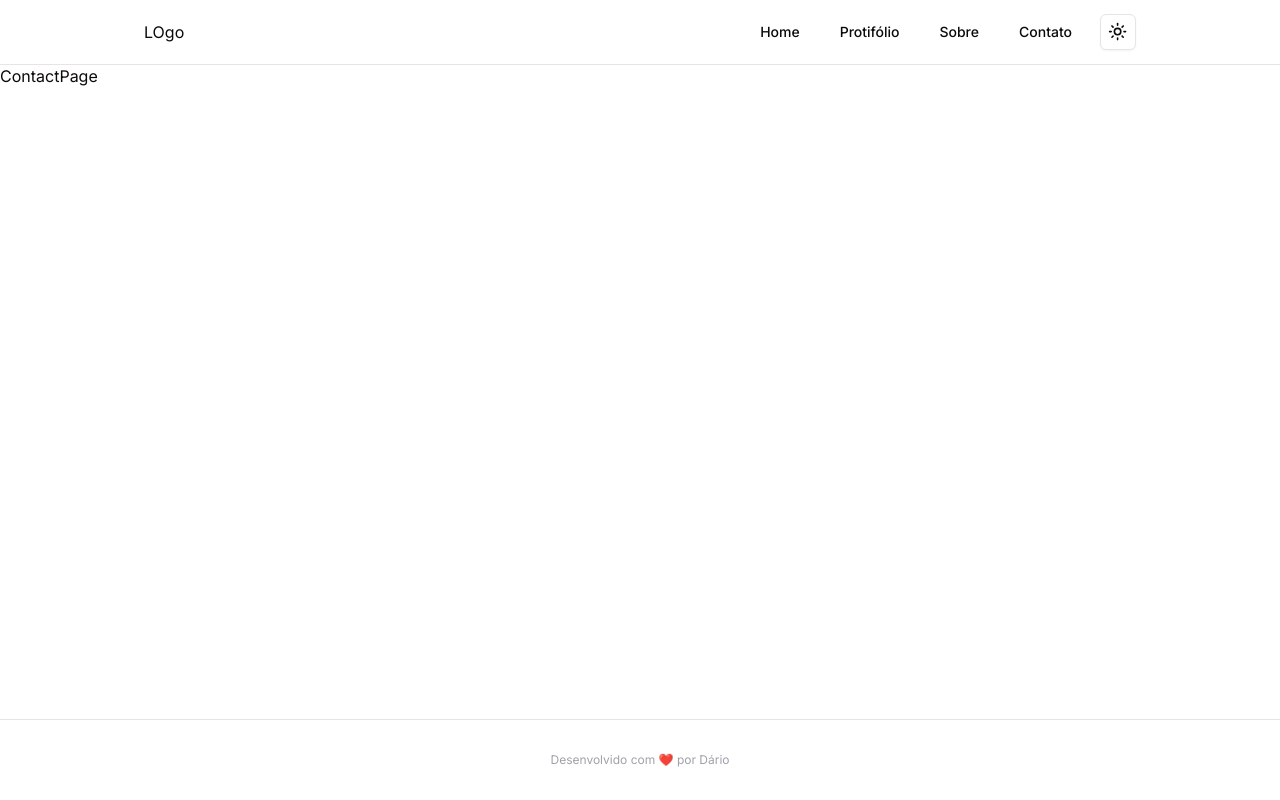
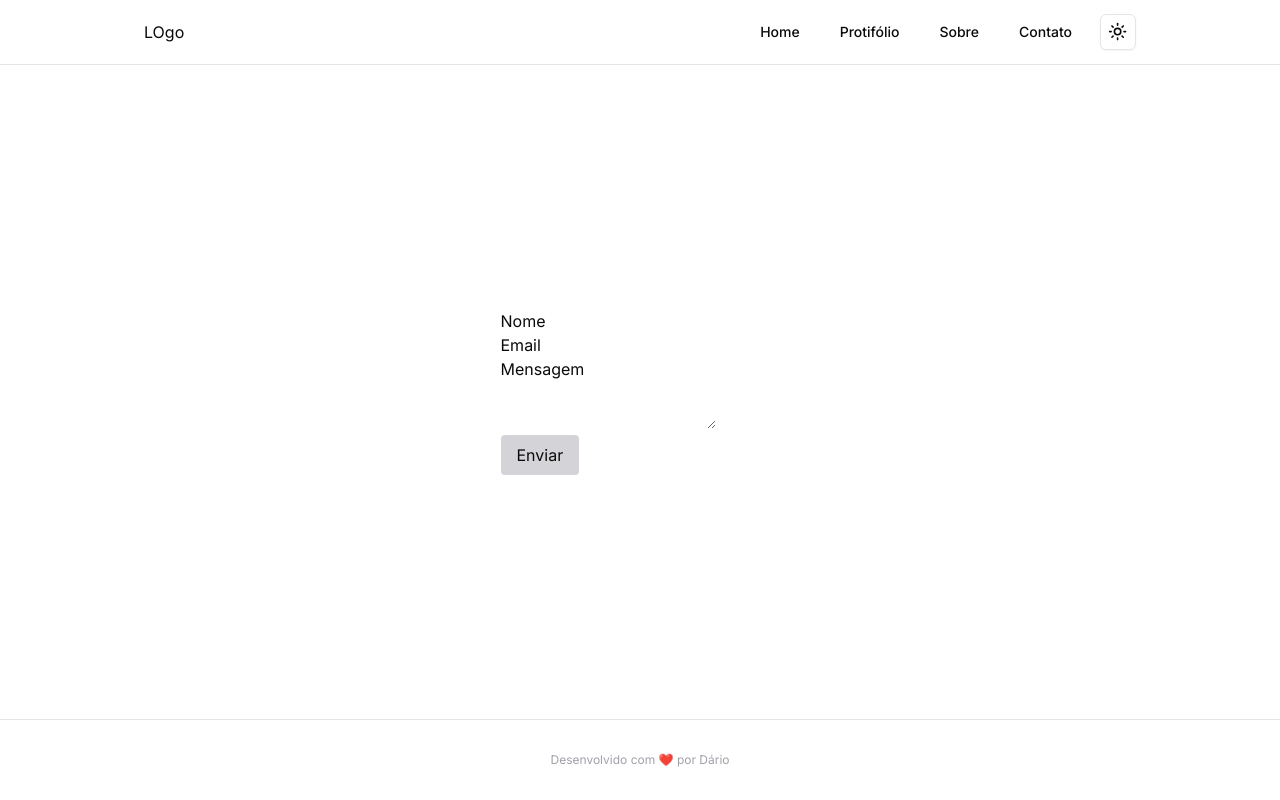
Before and after one commit to dario-souza/portfolio, a Next.js app: page /contact in a window 1280 px wide. Built offline with nearby package versions, Linux system fonts and the light colour scheme.

Commit message:
chore: estrutura de form e validação de dados

```diff
--- a/src/app/contact/page.tsx
+++ b/src/app/contact/page.tsx
@@ -1,13 +1,59 @@
-import { Metadata } from 'next'
+'use client'
+import Container from '@/components/container'
+// import { Metadata } from 'next'
 import React from 'react'
+import { useForm } from 'react-hook-form'
+import { z } from 'zod'
+import { zodResolver } from '@hookform/resolvers/zod'
+import { error } from 'console'
 
-export const metadata: Metadata = {
-  title: 'Dario | Contato'
-}
+
+// export const metadata: Metadata = {
+//   title: 'Dario | Contato'
+// }
+const ContactSchema = z.object({
+  name: z.string().min(2, 'Você precisa inserir o campo nome'),
+  email: z.string().min(2).email('Email obrigatório'),
+  message: z.string().min(5, 'A mensagem precisa ter no mínimo 5 caracteres')
+})
+
+
+type ContactForm = z.infer<typeof ContactSchema>
+
+
 
 const ContactPage = () => {
+  const { register, handleSubmit, formState: { errors } } = useForm<ContactForm>({ resolver: zodResolver(ContactSchema) })
+
+  const submitForm = (data: ContactForm) => {
+    console.log(data.message)
+  }
   return (
-    <div>ContactPage</div>
+    <section>
+      <Container>
+        <form onSubmit={handleSubmit(submitForm)}>
+          {/* field name */}
+          <div>
+            <label htmlFor="name">Nome</label>
+            <input type="text" {...register('name')} />
+          </div>
+          {errors.name && <span>{errors.name.message}</span>}
+          {/* field Email */}
+          <div>
+            <label htmlFor="email">Email</label>
+            <input type="email" {...register('email')} />
+          </div>
+          {errors.email && <span>{errors.email.message}</span>}
+          {/* field message */}
+          <div>
+            <label className='block' htmlFor="message">Mensagem</label>
+            <textarea {...register('message')} />
+          </div>
+          {errors.message && <span className='block'>{errors.message.message}</span>}
+          <input type="submit" value="Enviar" className='bg-zinc-300 py-2 px-4 rounded' />
+        </form>
+      </Container>
+    </section>
   )
 }
 
```
